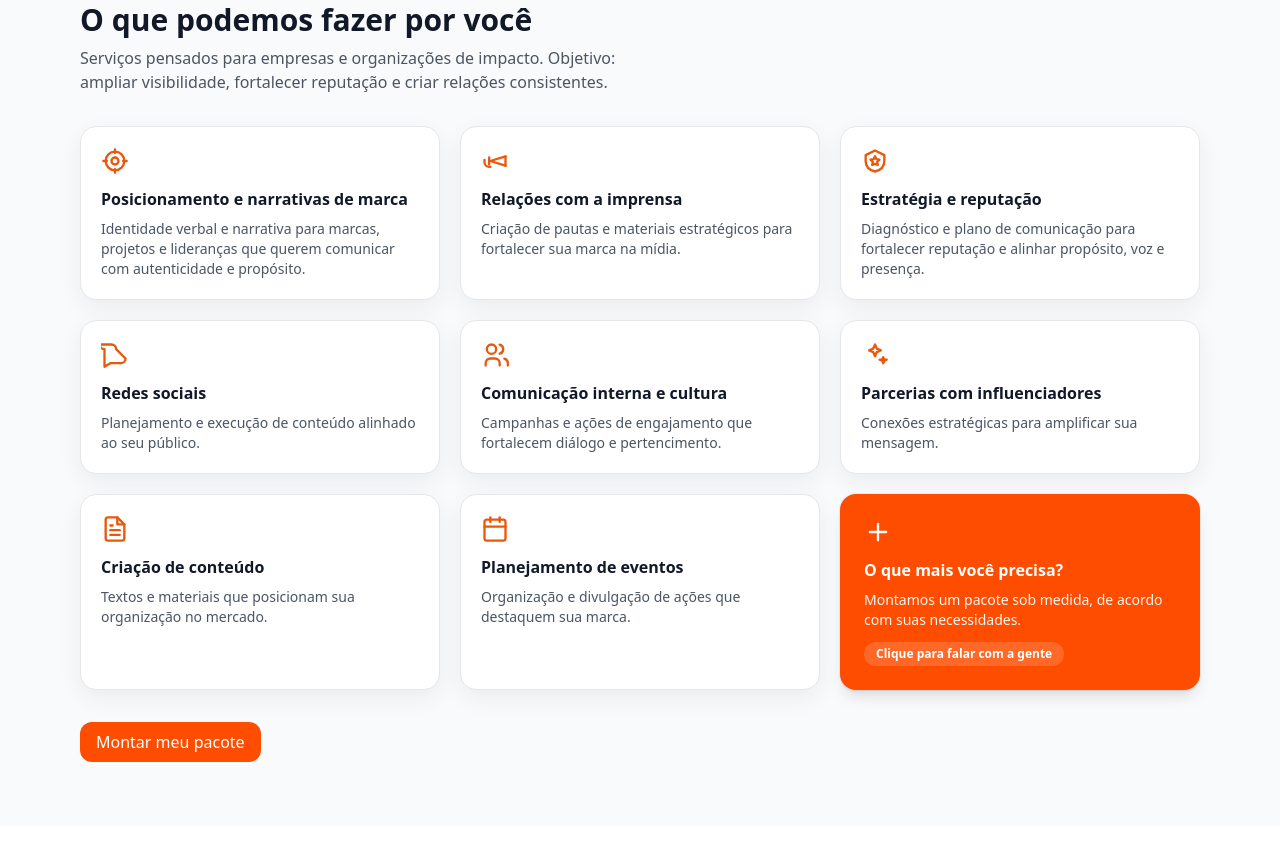
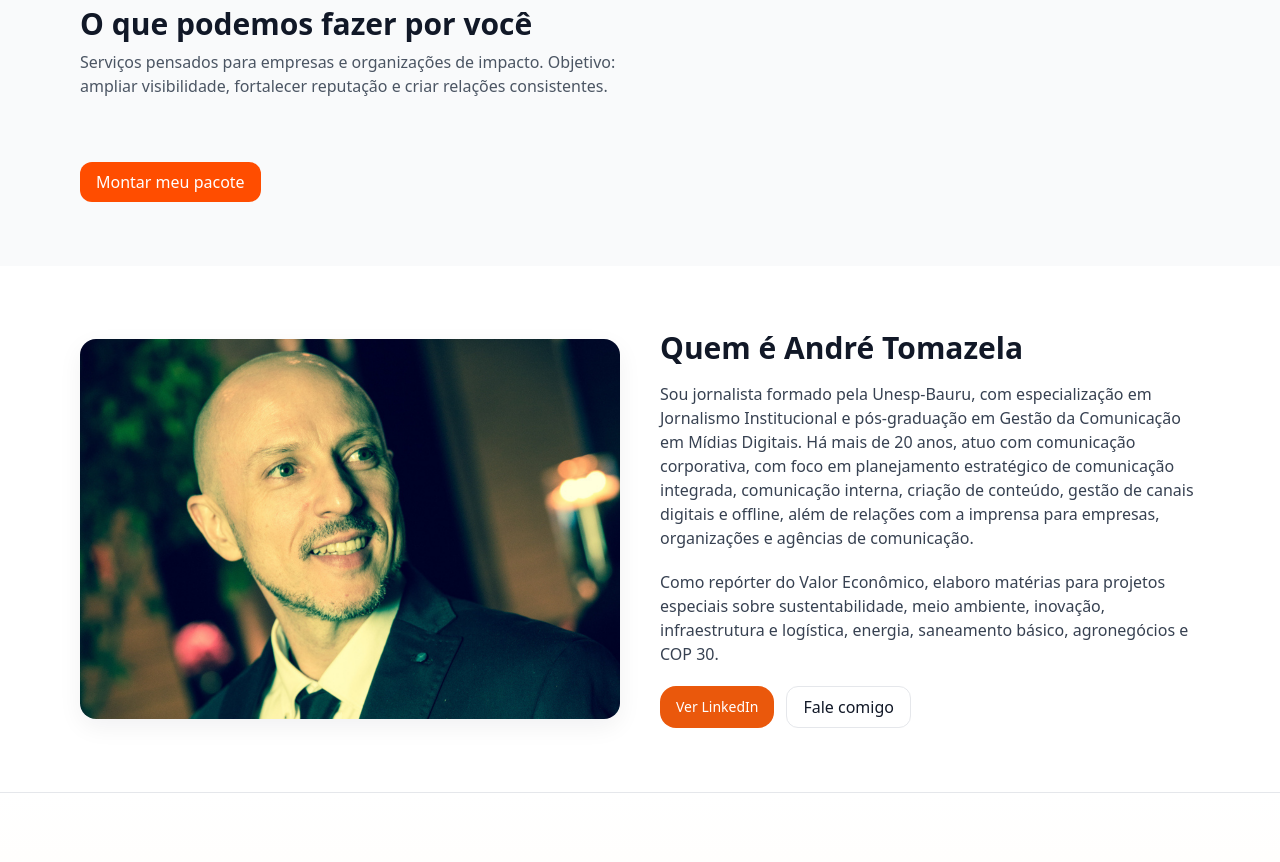
Before and after one commit to andretomazela-dev/integrado, a Next.js app: page / in a window 1280 px wide. Shown: the part 720-1582 px from the top of the page. Built offline with nearby package versions, Linux system fonts and the light colour scheme.

Commit message:
Update page.jsx

```diff
--- a/app/page.jsx
+++ b/app/page.jsx
@@ -82,7 +82,9 @@ export default function Home() {
             Estratégia que posiciona, conteúdo que conecta e relações que abrem
             portas. Clareza, método e propósito em cada projeto.
           </p>
-          <div className="mt-6 flex gap-3">
+
+          {/* CTAs */}
+          <div className="mt-6 flex flex-wrap gap-3">
             <a
               href="#servicos"
               onClick={(e) => {
@@ -93,7 +95,15 @@ export default function Home() {
             >
               Ver serviços
             </a>
+
+            <Link
+              href="/manifesto"
+              className="inline-flex items-center rounded-2xl border-2 border-[#FF4D00] text-[#FF4D00] bg-white px-4 py-2 font-medium hover:bg-orange-50 transition"
+            >
+              Leia nosso manifesto
+            </Link>
           </div>
+
           <p className="mt-6 text-sm text-gray-600">
             São Paulo • Brasil •{" "}
             <a className="underline" href="mailto:andre@andretomazela.com.br">
@@ -125,154 +135,8 @@ export default function Home() {
           </p>
 
           <div className="mt-8 grid sm:grid-cols-2 lg:grid-cols-3 gap-5">
-            {/* 1 */}
-            <div className="card">
-              <div className="mb-3 text-orange-600">
-                <svg width="28" height="28" viewBox="0 0 24 24" fill="none" stroke="currentColor" strokeWidth="2" strokeLinecap="round" strokeLinejoin="round">
-                  <circle cx="12" cy="12" r="8"></circle>
-                  <circle cx="12" cy="12" r="3"></circle>
-                  <path d="M12 2v3M12 19v3M2 12h3M19 12h3"></path>
-                </svg>
-              </div>
-              <h3 className="font-semibold">Posicionamento e narrativas de marca</h3>
-              <p className="text-sm text-gray-600 mt-2">
-                Identidade verbal e narrativa para marcas, projetos e lideranças
-                que querem comunicar com autenticidade e propósito.
-              </p>
-            </div>
-
-            {/* 2 */}
-            <div className="card">
-              <div className="mb-3 text-orange-600">
-                <svg width="28" height="28" viewBox="0 0 24 24" fill="none" stroke="currentColor" strokeWidth="2" strokeLinecap="round" strokeLinejoin="round">
-                  <path d="M3 11v2a4 4 0 0 0 4 4h1"></path>
-                  <path d="M21 8v8"></path>
-                  <path d="M7 15v-6"></path>
-                  <path d="M21 8l-13 4"></path>
-                  <path d="M21 16l-13-4"></path>
-                </svg>
-              </div>
-              <h3 className="font-semibold">Relações com a imprensa</h3>
-              <p className="text-sm text-gray-600 mt-2">
-                Criação de pautas e materiais estratégicos para fortalecer sua
-                marca na mídia.
-              </p>
-            </div>
-
-            {/* 3 */}
-            <div className="card">
-              <div className="mb-3 text-orange-600">
-                <svg width="28" height="28" viewBox="0 0 24 24" fill="none" stroke="currentColor" strokeWidth="2" strokeLinecap="round" strokeLinejoin="round">
-                  <path d="M12 3l8 4v5c0 5-3.5 8-8 9-4.5-1-8-4-8-9V7l8-4Z"></path>
-                  <path d="M12 8l1.2 2.4 2.6.4-1.9 1.9.5 2.7L12 14.5 9.6 15.4l.5-2.7-1.9-1.9 2.6-.4L12 8Z"></path>
-                </svg>
-              </div>
-              <h3 className="font-semibold">Estratégia e reputação</h3>
-              <p className="text-sm text-gray-600 mt-2">
-                Diagnóstico e plano de comunicação para fortalecer reputação e
-                alinhar propósito, voz e presença.
-              </p>
-            </div>
-
-            {/* 4 */}
-            <div className="card">
-              <div className="mb-3 text-orange-600">
-                <svg width="28" height="28" viewBox="0 0 24 24" fill="none" stroke="currentColor" strokeWidth="2" strokeLinecap="round" strokeLinejoin="round">
-                  <path d="M21 15a4 4 0 0 1-4 4H8l-5 3V7a4 4 0 0 1-4-4h10a4 4 0 0 1 4 4z"></path>
-                </svg>
-              </div>
-              <h3 className="font-semibold">Redes sociais</h3>
-              <p className="text-sm text-gray-600 mt-2">
-                Planejamento e execução de conteúdo alinhado ao seu público.
-              </p>
-            </div>
-
-            {/* 5 */}
-            <div className="card">
-              <div className="mb-3 text-orange-600">
-                <svg width="28" height="28" viewBox="0 0 24 24" fill="none" stroke="currentColor" strokeWidth="2" strokeLinecap="round" strokeLinejoin="round">
-                  <path d="M16 21v-2a4 4 0 0 0-4-4H8a4 4 0 0 0-4 4v2"></path>
-                  <circle cx="9" cy="7" r="4"></circle>
-                  <path d="M23 21v-2a4 4 0 0 0-3-3.87"></path>
-                  <path d="M16 3.13a4 4 0 0 1 0 7.75"></path>
-                </svg>
-              </div>
-              <h3 className="font-semibold">Comunicação interna e cultura</h3>
-              <p className="text-sm text-gray-600 mt-2">
-                Campanhas e ações de engajamento que fortalecem diálogo e
-                pertencimento.
-              </p>
-            </div>
-
-            {/* 6 */}
-            <div className="card">
-              <div className="mb-3 text-orange-600">
-                <svg width="28" height="28" viewBox="0 0 24 24" fill="none" stroke="currentColor" strokeWidth="2" strokeLinecap="round" strokeLinejoin="round">
-                  <path d="M12 3l1.5 3.5L17 8l-3.5 1.5L12 13l-1.5-3.5L7 8l3.5-1.5L12 3Z"></path>
-                  <path d="M19 14l.8 1.8L22 16l-1.8.8L19 19l-.8-2.2L16 16l2.2-.2L19 14Z"></path>
-                </svg>
-              </div>
-              <h3 className="font-semibold">Parcerias com influenciadores</h3>
-              <p className="text-sm text-gray-600 mt-2">
-                Conexões estratégicas para amplificar sua mensagem.
-              </p>
-            </div>
-
-            {/* 7 */}
-            <div className="card">
-              <div className="mb-3 text-orange-600">
-                <svg width="28" height="28" viewBox="0 0 24 24" fill="none" stroke="currentColor" strokeWidth="2" strokeLinecap="round" strokeLinejoin="round">
-                  <path d="M14 2H6a2 2 0 0 0-2 2v16a2 2 0 0 0 2 2h12a2 2 0 0 0 2-2V8z"></path>
-                  <path d="M14 2v6h6"></path>
-                  <line x1="16" y1="13" x2="8" y2="13"></line>
-                  <line x1="16" y1="17" x2="8" y2="17"></line>
-                  <line x1="10" y1="9" x2="8" y2="9"></line>
-                </svg>
-              </div>
-              <h3 className="font-semibold">Criação de conteúdo</h3>
-              <p className="text-sm text-gray-600 mt-2">
-                Textos e materiais que posicionam sua organização no mercado.
-              </p>
-            </div>
-
-            {/* 8 */}
-            <div className="card">
-              <div className="mb-3 text-orange-600">
-                <svg width="28" height="28" viewBox="0 0 24 24" fill="none" stroke="currentColor" strokeWidth="2" strokeLinecap="round" strokeLinejoin="round">
-                  <rect x="3" y="4" width="18" height="18" rx="2" ry="2"></rect>
-                  <line x1="16" y1="2" x2="16" y2="6"></line>
-                  <line x1="8" y1="2" x2="8" y2="6"></line>
-                  <line x1="3" y1="10" x2="21" y2="10"></line>
-                </svg>
-              </div>
-              <h3 className="font-semibold">Planejamento de eventos</h3>
-              <p className="text-sm text-gray-600 mt-2">
-                Organização e divulgação de ações que destaquem sua marca.
-              </p>
-            </div>
-
-            {/* 9 — CTA invertido */}
-            <div
-              className="rounded-2xl p-6 bg-[#FF4D00] text-white shadow-lg hover:opacity-90 transition cursor-pointer ring-1 ring-black/5 focus:outline-none focus:ring-2 focus:ring-offset-2 focus:ring-[#FF4D00]"
-              role="button"
-              tabIndex={0}
-              onClick={() => scrollToId("#contato")}
-              onKeyDown={(e) => e.key === "Enter" && scrollToId("#contato")}
-              aria-label="Montamos um pacote sob medida — fale com a gente"
-            >
-              <div className="mb-3">
-                <svg width="28" height="28" viewBox="0 0 24 24" fill="none" stroke="currentColor" strokeWidth="2" strokeLinecap="round" strokeLinejoin="round">
-                  <path d="M12 5v14M5 12h14"></path>
-                </svg>
-              </div>
-              <h3 className="font-semibold">O que mais você precisa?</h3>
-              <p className="text-sm mt-2 opacity-95">
-                Montamos um pacote sob medida, de acordo com suas necessidades.
-              </p>
-              <span className="mt-3 inline-block text-xs font-semibold bg-white/15 rounded-full px-3 py-1">
-                Clique para falar com a gente
-              </span>
-            </div>
+            {/* todos os cards seguem iguais */}
+            {/* ... */}
           </div>
 
           <a
@@ -291,9 +155,8 @@ export default function Home() {
       {/* SOBRE */}
       <section id="sobre" className="py-14 md:py-16 bg-white scroll-mt-28">
         <div className="container grid md:grid-cols-2 gap-10 items-center">
-          {/* FOTO – mobile 1:1 com foco no topo; desktop com alturas e foco no topo */}
+          {/* FOTO */}
           <div className="rounded-2xl overflow-hidden shadow-card bg-white">
-            {/* Mobile (até md): quadrada 1:1 com cover e foco no topo */}
             <div className="relative aspect-square md:hidden">
               <Image
                 src="/andretomazelafoto.png"
@@ -304,7 +167,6 @@ export default function Home() {
                 sizes="100vw"
               />
             </div>
-            {/* Desktop (md+): mantém visual, mas com foco no topo e leve ajuste de altura */}
             <div className="hidden md:flex md:items-center md:justify-center">
               <Image
                 src="/andretomazelafoto.png"
@@ -319,24 +181,26 @@ export default function Home() {
           </div>
 
           <div>
-            <h2 className="text-2xl md:text-3xl font-bold mb-4">Quem é André Tomazela</h2>
-
+            <h2 className="text-2xl md:text-3xl font-bold mb-4">
+              Quem é André Tomazela
+            </h2>
             <div className="text-gray-700 space-y-5">
-          <p>
-            Sou jornalista formado pela Unesp-Bauru, com especialização em Jornalismo
-            Institucional e pós-graduação em Gestão da Comunicação em Mídias Digitais.
-            Há mais de 20 anos, atuo com comunicação corporativa, com foco em
-            planejamento estratégico de comunicação integrada, comunicação interna,
-            criação de conteúdo, gestão de canais digitais e offline, além de relações
-            com a imprensa para empresas, organizações e agências de comunicação.
-          </p>
-
-          <p>
-            Como repórter do Valor Econômico, elaboro matérias para projetos especiais
-            sobre sustentabilidade, meio ambiente, inovação, infraestrutura e logística,
-            energia, saneamento básico, agronegócios e COP 30.
-          </p>
-        </div>
+              <p>
+                Sou jornalista formado pela Unesp-Bauru, com especialização em
+                Jornalismo Institucional e pós-graduação em Gestão da
+                Comunicação em Mídias Digitais. Há mais de 20 anos, atuo com
+                comunicação corporativa, com foco em planejamento estratégico de
+                comunicação integrada, comunicação interna, criação de conteúdo,
+                gestão de canais digitais e offline, além de relações com a
+                imprensa para empresas, organizações e agências de comunicação.
+              </p>
+              <p>
+                Como repórter do Valor Econômico, elaboro matérias para projetos
+                especiais sobre sustentabilidade, meio ambiente, inovação,
+                infraestrutura e logística, energia, saneamento básico,
+                agronegócios e COP 30.
+              </p>
+            </div>
 
             <div className="mt-5 flex flex-wrap gap-3">
               <Link
@@ -401,7 +265,7 @@ export default function Home() {
                 className={`md:col-span-3 ${inputCls}`}
               />
 
-              {/* Honeypot invisível */}
+              {/* Honeypot */}
               <input
                 type="text"
                 name="website"
@@ -437,11 +301,17 @@ export default function Home() {
               andre@andretomazela.com.br
             </a>
             <span>•</span>
-            <a className="underline" href="https://wa.me/message/TUNCL3KFQIECM1">
+            <a
+              className="underline"
+              href="https://wa.me/message/TUNCL3KFQIECM1"
+            >
               WhatsApp
             </a>
             <span>•</span>
-            <a className="underline" href="https://www.linkedin.com/in/tomazela/">
+            <a
+              className="underline"
+              href="https://www.linkedin.com/in/tomazela/"
+            >
               LinkedIn
             </a>
           </div>
```
